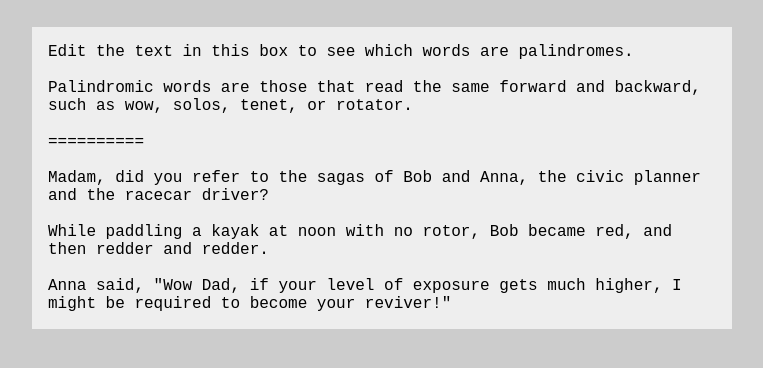
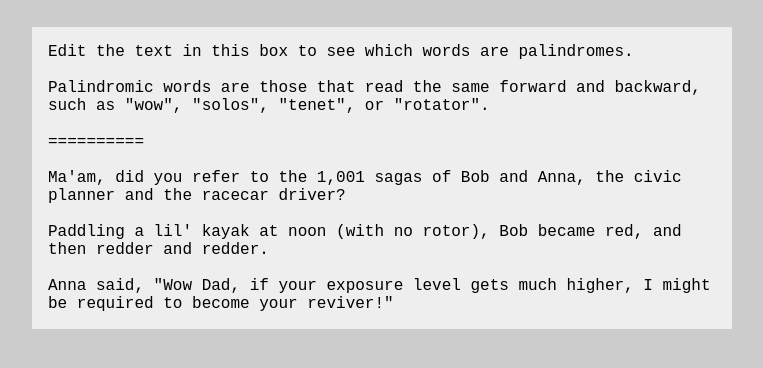
Before and after one commit to dargaCode/PalindromeHighlighter, a plain HTML site: page index.html in a window 1280 px wide. Shown: the part 70-438 px from the top of the page, without its empty margins (258-1021 px from the left). Drawn offline with Linux system fonts and the light colour scheme.

Commit message:
Update default input text

```diff
--- a/index.html
+++ b/index.html
@@ -14,7 +14,7 @@
 
     <div><br></div>
 
-    <div>Palindromic words are those that read the same forward and backward, such as wow, solos, tenet, or rotator.</div>
+    <div>Palindromic words are those that read the same forward and backward, such as "wow", "solos", "tenet", or "rotator".</div>
 
     <div><br></div>
 
@@ -22,15 +22,15 @@
 
     <div><br></div>
 
-    <div>Madam, did you refer to the sagas of Bob and Anna, the civic planner and the racecar driver?</div>
+    <div>Ma'am, did you refer to the 1,001 sagas of Bob and Anna, the civic planner and the racecar driver?</div>
 
     <div><br></div>
 
-    <div>While paddling a kayak at noon with no rotor, Bob became red, and then redder and redder.</div>
+    <div>Paddling a lil' kayak at noon (with no rotor), Bob became red, and then redder and redder.</div>
 
     <div><br></div>
 
-    <div>Anna said, "Wow Dad, if your level of exposure gets much higher, I might be required to become your reviver!"</div>
+    <div>Anna said, "Wow Dad, if your exposure level gets much higher, I might be required to become your reviver!"</div>
   </div>
 </div>
 
```
